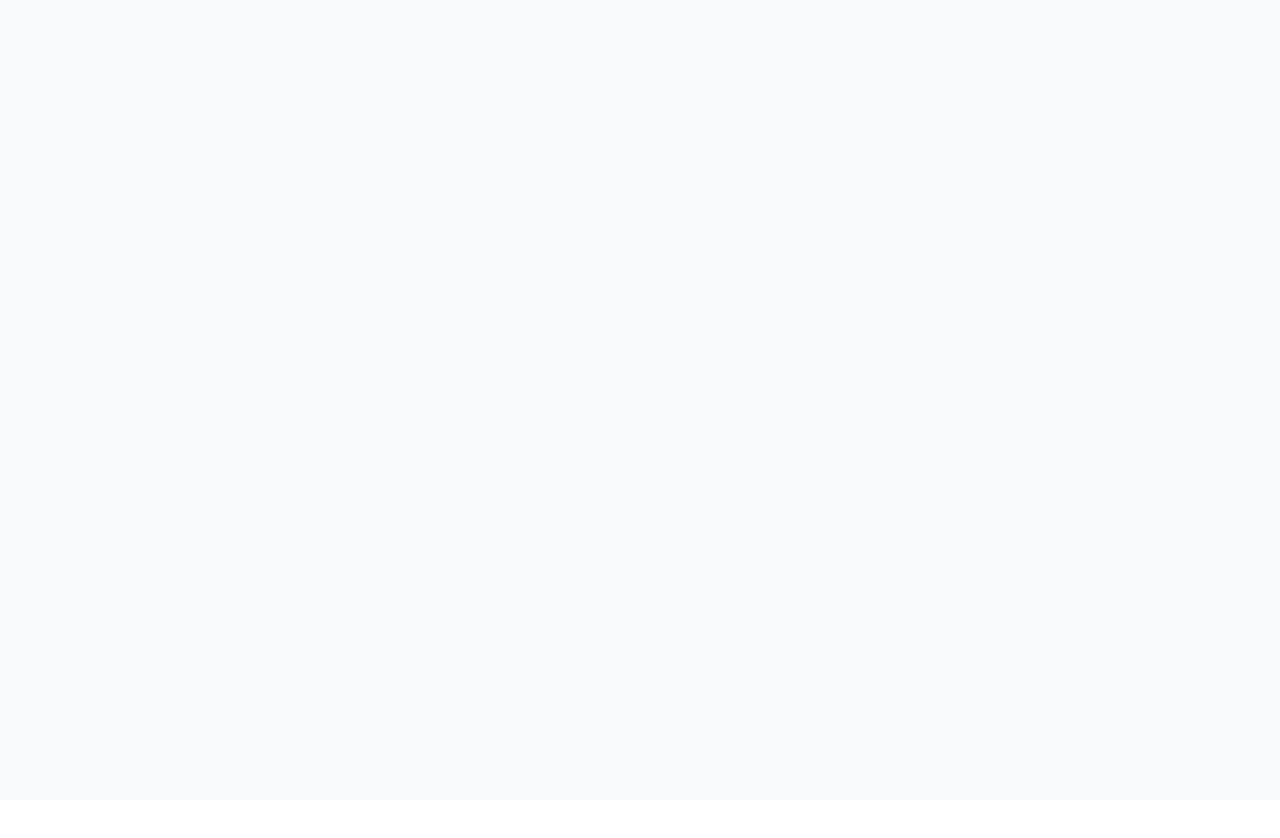
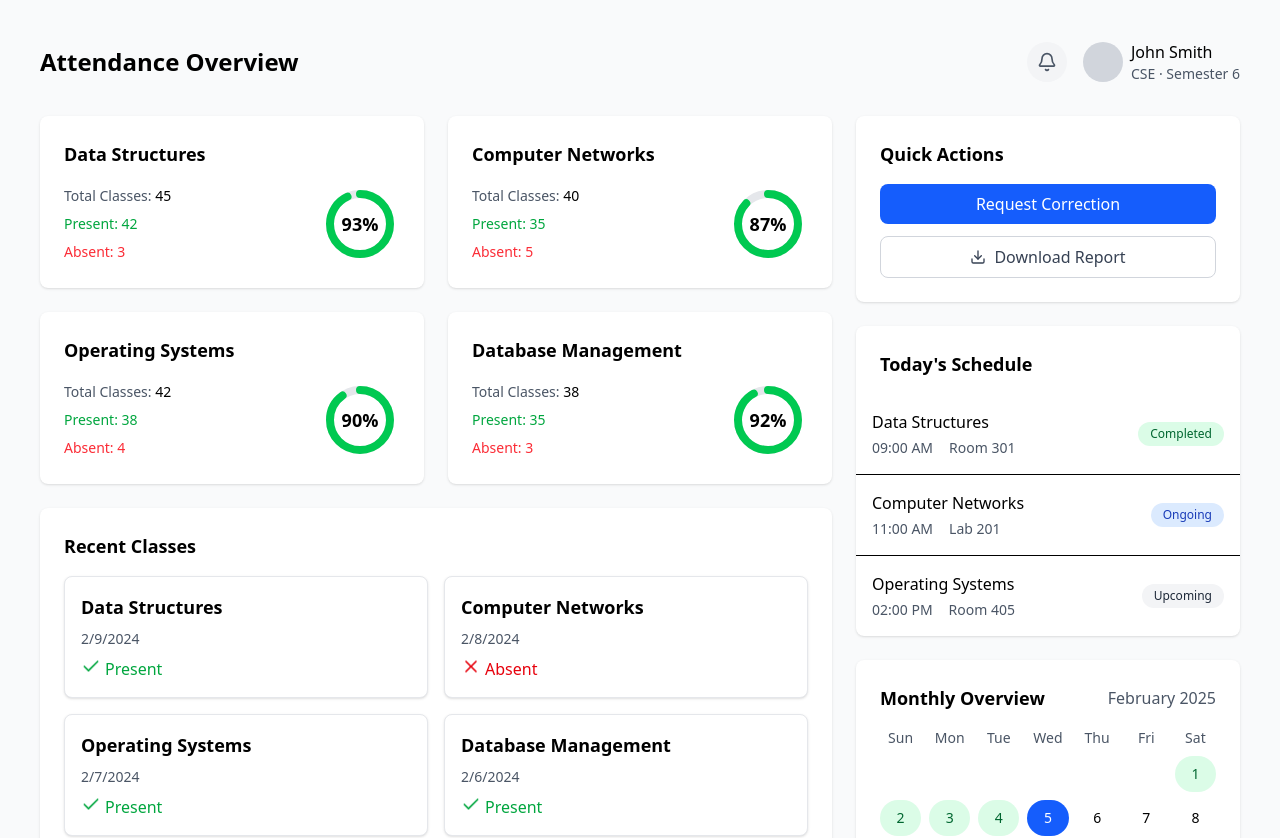
Before and after one commit to ashishj12/EduTrack, a React (Vite) app in the folder frontend/: page /studentdashboard in a window 1280 px wide. Before the commit this address had no page. Shown: the top 838 px of the page. Before the commit the page ends 800 px from the top, so only its background shows below. Built offline with nearby package versions, Linux system fonts and the light colour scheme.

Commit message:
edit dashboard route

```diff
--- a/frontend/src/App.jsx
+++ b/frontend/src/App.jsx
@@ -19,7 +19,7 @@ const App = () => {
             <Route path="/about" element={<Layout><About /></Layout>} />
             <Route path="/contact" element={<Layout><Contact /></Layout>} />
             <Route path="/login/:loginType" element={<Login />} />{" "}
-            <Route path="/dashboard" element={<StudentDashboard />} />
+            <Route path="/studentdashboard" element={<StudentDashboard />} />
             {/* Route for login */}
           </Routes>
         </main>
```
